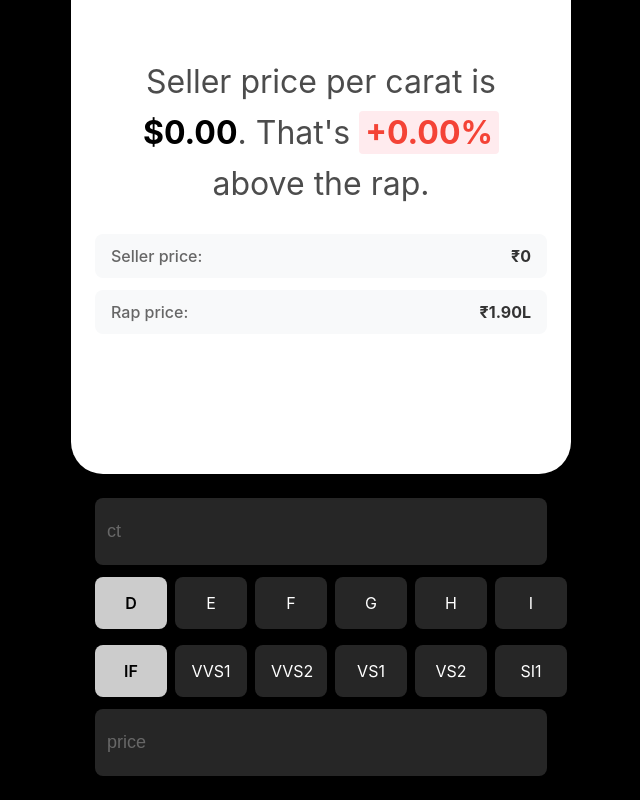
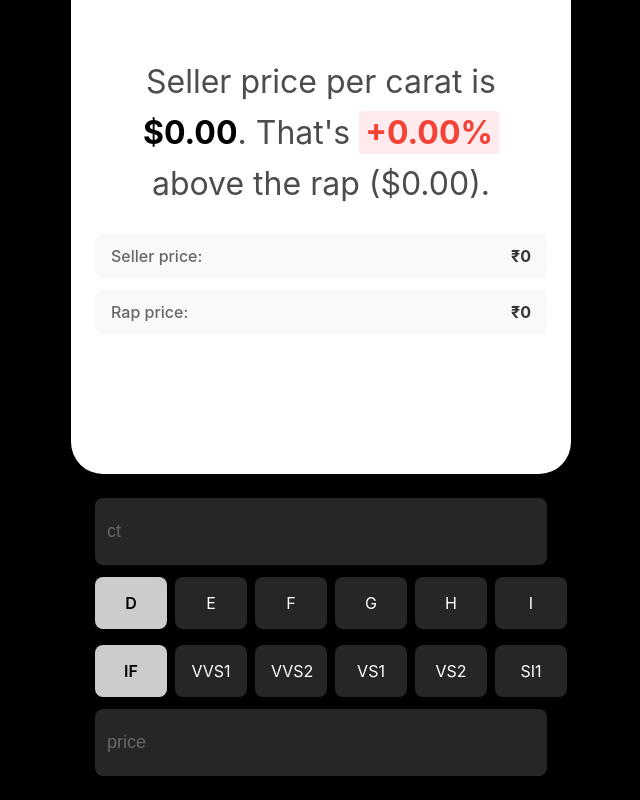
Before and after one commit to gvns0x/shine, a React (Create React App) app: page / in a window 1280 px wide. Shown: the whole page, without its empty margins (319-959 px from the left). Built offline with nearby package versions, Linux system fonts and the light colour scheme.

Commit message:
dynamic calc

```diff
--- a/src/App.js
+++ b/src/App.js
@@ -3,6 +3,7 @@ import './App.css';
 import React, { useState } from 'react';
 import Display from './components/display/display';
 import Controls from './components/controls/controls';
+import diamondPrices from './diamond-prices.json';
 
 function App() {
   const [values, setValues] = useState({
@@ -16,10 +17,49 @@ function App() {
     setValues(newValues);
   };
 
+  // Function to determine carat range from carat value
+  const getCaratRange = (carat) => {
+    const caratNum = parseFloat(carat);
+    if (!caratNum || caratNum <= 0) return null;
+
+    if (caratNum >= 0.90 && caratNum <= 0.99) return '0.90-0.99';
+    if (caratNum >= 1.00 && caratNum <= 1.49) return '1.00-1.49';
+    if (caratNum >= 1.50 && caratNum <= 1.99) return '1.50-1.99';
+    if (caratNum >= 2.00 && caratNum <= 2.99) return '2.00-2.99';
+    if (caratNum >= 3.00 && caratNum <= 3.99) return '3.00-3.99';
+    if (caratNum >= 4.00 && caratNum <= 4.99) return '4.00-4.99';
+    if (caratNum >= 5.00 && caratNum <= 5.99) return '5.00-5.99';
+    if (caratNum >= 10.00 && caratNum <= 10.99) return '10.00-10.99';
+
+    return null;
+  };
+
+  // Function to get price per carat from diamond data
+  const getPricePerCarat = (carat, color, clarity) => {
+    const caratRange = getCaratRange(carat);
+    if (!caratRange) return 0;
+
+    const rangeData = diamondPrices.caratRanges[caratRange];
+    if (!rangeData || !rangeData.individualColors[color] || !rangeData.individualColors[color][clarity]) {
+      return 0;
+    }
+
+    return rangeData.individualColors[color][clarity];
+  };
+
+  // Calculate dynamic rap price
+  const calculateRapPrice = (carat, color, clarity) => {
+    const pricePerCarat = getPricePerCarat(carat, color, clarity);
+    const caratNum = parseFloat(carat);
+    if (!pricePerCarat || !caratNum) return 0;
+
+    return pricePerCarat * 88.5 * caratNum;
+  };
+
   return (
     <div className="App">
       <div className='AppContainer'>
-      <Display values={values}/>
+      <Display values={values} calculateRapPrice={calculateRapPrice} getPricePerCarat={getPricePerCarat}/>
       <Controls onValuesChange={handleValuesChange}/>
       </div>
     </div>
--- a/src/components/display/display.js
+++ b/src/components/display/display.js
@@ -1,16 +1,21 @@
 import React from 'react';
 import './display.css';
 
-function Display({ values }) {
+function Display({ values, calculateRapPrice, getPricePerCarat }) {
   const { carat = '', price = '', color = 'D', clarity = 'IF' } = values || {};
 
-  // Constants
-  const RAP_PRICE = 190000;
+  // Calculate dynamic rap price
+  const RAP_PRICE = calculateRapPrice ? calculateRapPrice(carat, color, clarity) : 0;
 
-  // Calculate price per carat
-  const calculatePricePerCarat = () => {
+  // Calculate price per carat from seller price
+  const calculateSellerPricePerCarat = () => {
     if (!price || !carat || carat <= 0) return 0;
     return parseFloat(price) / (88.5 * parseFloat(carat));
+  };
+
+  // Get rap price per carat from diamond data
+  const getRapPricePerCarat = () => {
+    return getPricePerCarat ? getPricePerCarat(carat, color, clarity) : 0;
   };
 
   // Calculate percentage difference
@@ -38,7 +43,8 @@ function Display({ values }) {
     }
   };
 
-  const pricePerCarat = calculatePricePerCarat();
+  const sellerPricePerCarat = calculateSellerPricePerCarat();
+  const rapPricePerCarat = getRapPricePerCarat();
   const percentageDiff = calculatePercentageDifference();
   const isDiscount = percentageDiff < 0;
   const sign = isDiscount ? '-' : '+';
@@ -48,10 +54,10 @@ function Display({ values }) {
     <div className="display">
       <div className="display-content">
         <p className="main-statement">
-          Seller price per carat is <span className="highlight">${pricePerCarat.toFixed(2)}</span>.
+          Seller price per carat is <span className="highlight">${sellerPricePerCarat.toFixed(2)}</span>.
           That's <span className={`difference ${isDiscount ? 'discount' : 'premium'}`}>
             {sign}{absPercentage.toFixed(2)}%
-          </span> {isDiscount ? 'below' : 'above'} the rap.
+          </span> {isDiscount ? 'below' : 'above'} the rap (${rapPricePerCarat.toFixed(2)}).
         </p>
 
         <div className="price-breakdown">
```
Also changed, not shown: src/diamond-prices.json (renamed from diamond-prices.json).
